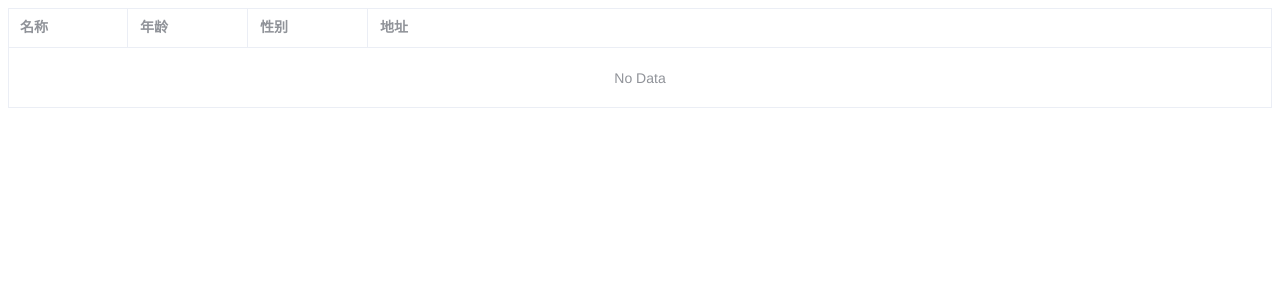
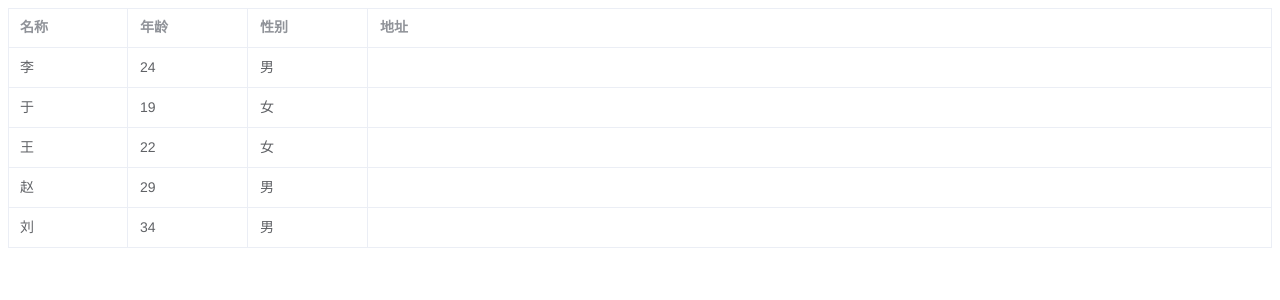
Before and after one commit to Hello-Ljq/vite-vue3, a Vue app: page /helloTableSoutable in a window 1280 px wide. Shown: the top 300 px of the page. Built offline with nearby package versions, Linux system fonts and the light colour scheme.

Commit message:
集成列移动

```diff
--- a/src/components/HelloTableSoutable.vue
+++ b/src/components/HelloTableSoutable.vue
@@ -1,5 +1,10 @@
 <template>
-  <el-table id="sortableId" border @header-dragend="headerDragend">
+  <el-table
+    id="sortableId"
+    border
+    @header-dragend="headerDragend"
+    :data="tableData"
+  >
     <el-table-column
       v-for="item in tableColumn"
       :prop="item.prop"
@@ -20,6 +25,13 @@ export default {
         { label: "年龄", prop: "age", width: "120" },
         { label: "性别", prop: "sex", width: "120" },
         { label: "地址", prop: "address", width: "" },
+      ],
+      tableData: [
+        { name: "李", age: "24", sex: "男" },
+        { name: "于", age: "19", sex: "女" },
+        { name: "王", age: "22", sex: "女" },
+        { name: "赵", age: "29", sex: "男" },
+        { name: "刘", age: "34", sex: "男" },
       ],
       // 移动列的实例
       newSortablejs: null,
```
